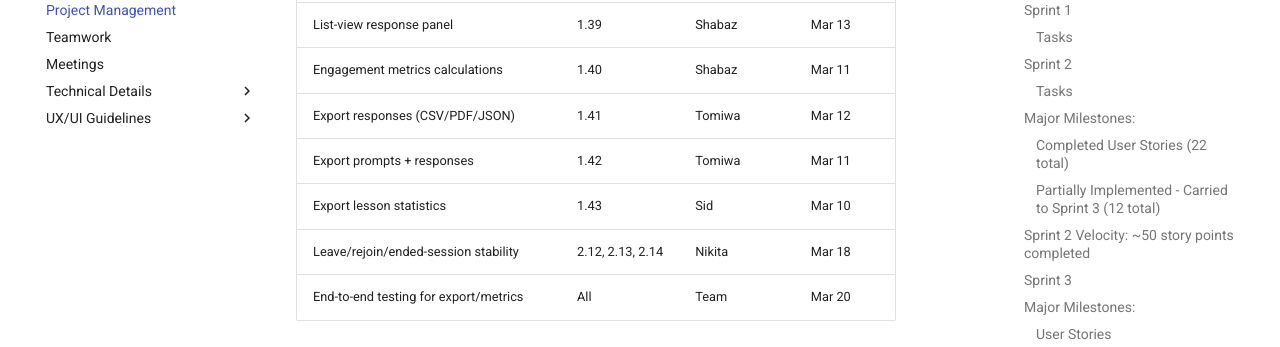
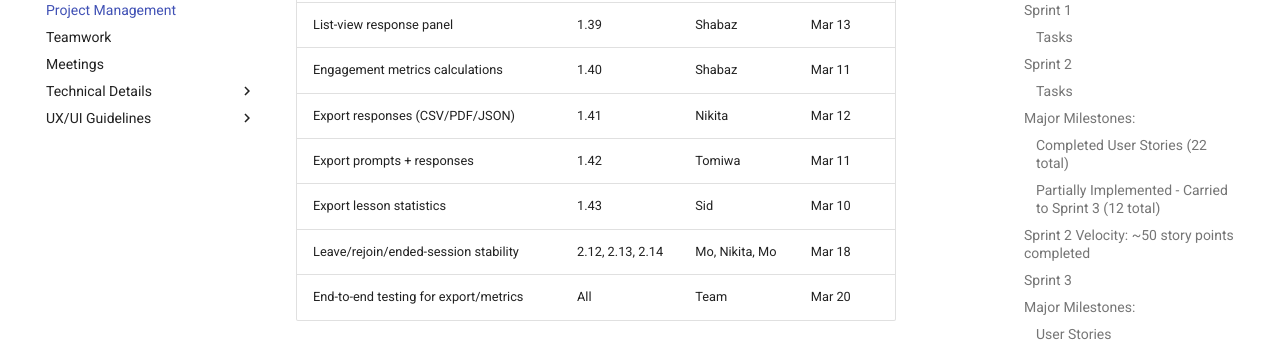
Before and after one commit to siddhantgoel7/Prompt-Ed, an MkDocs documentation site: the page built from docs/project-management.md, in a window 1280 px wide and 900 px high, scrolled down 10726 px. Shown: the part 152-499 px from the top of the window. Built offline with MkDocs 1.6.1 and Material for MkDocs 9.7.7, drawn with Linux system fonts in a browser that asks for light colours.

Commit message:
Update project-management.md
reassigned tasks

```diff
--- a/docs/project-management.md
+++ b/docs/project-management.md
@@ -264,10 +264,10 @@ Sprint 4 delivers **data export, session history, and engagement metrics** with
 | Response highlight interactions         | 1.36             | Aldo     | Mar 14       |
 | List-view response panel                | 1.39             | Shabaz     | Mar 13       |
 | Engagement metrics calculations         | 1.40             | Shabaz      | Mar 11       |
-| Export responses (CSV/PDF/JSON)         | 1.41             | Tomiwa      | Mar 12       |
+| Export responses (CSV/PDF/JSON)         | 1.41             | Nikita      | Mar 12       |
 | Export prompts + responses              | 1.42             | Tomiwa      | Mar 11       |
 | Export lesson statistics                | 1.43             | Sid      | Mar 10       |
-| Leave/rejoin/ended-session stability    | 2.12, 2.13, 2.14 | Nikita    | Mar 18       |
+| Leave/rejoin/ended-session stability    | 2.12, 2.13, 2.14 | Mo, Nikita, Mo   | Mar 18       |
 | End-to-end testing for export/metrics   | All              | Team         | Mar 20       |
 
 ---
```
